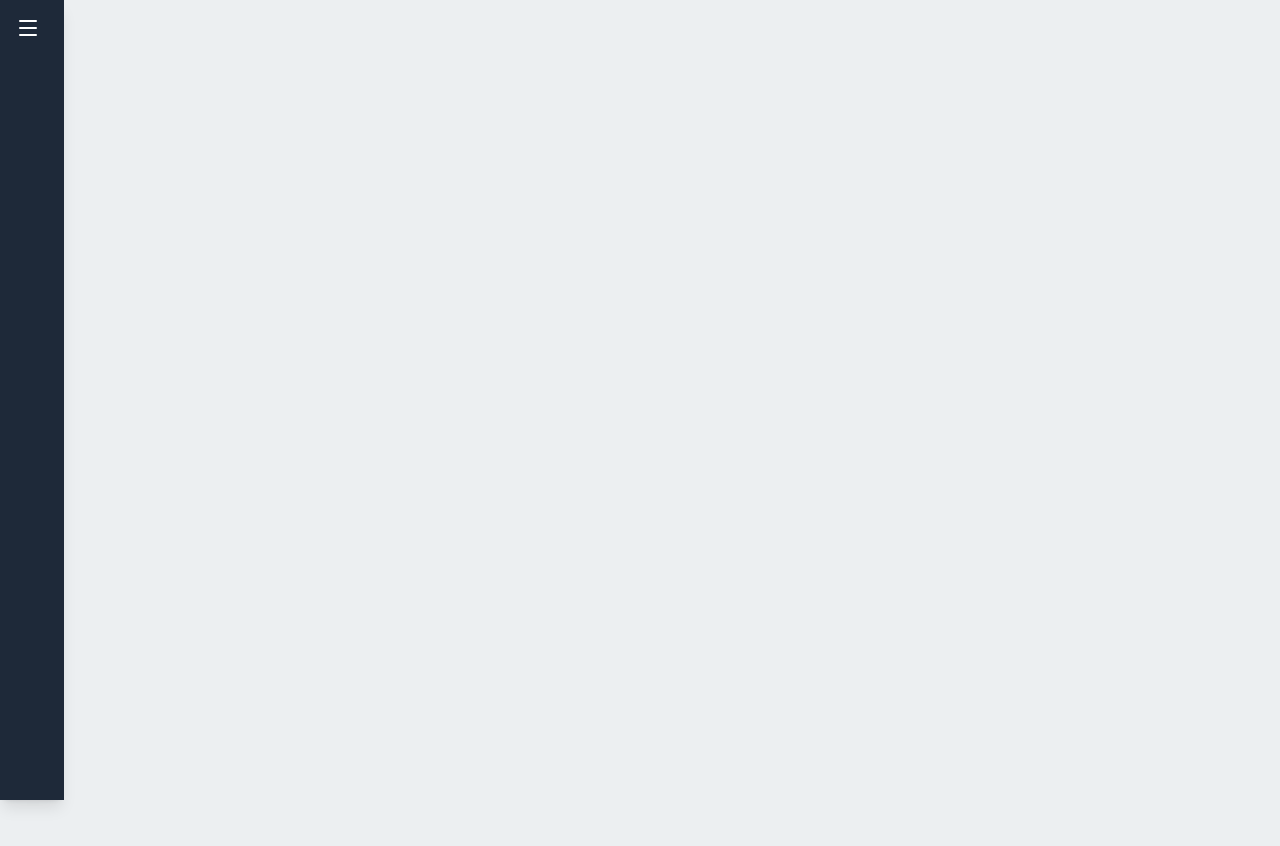
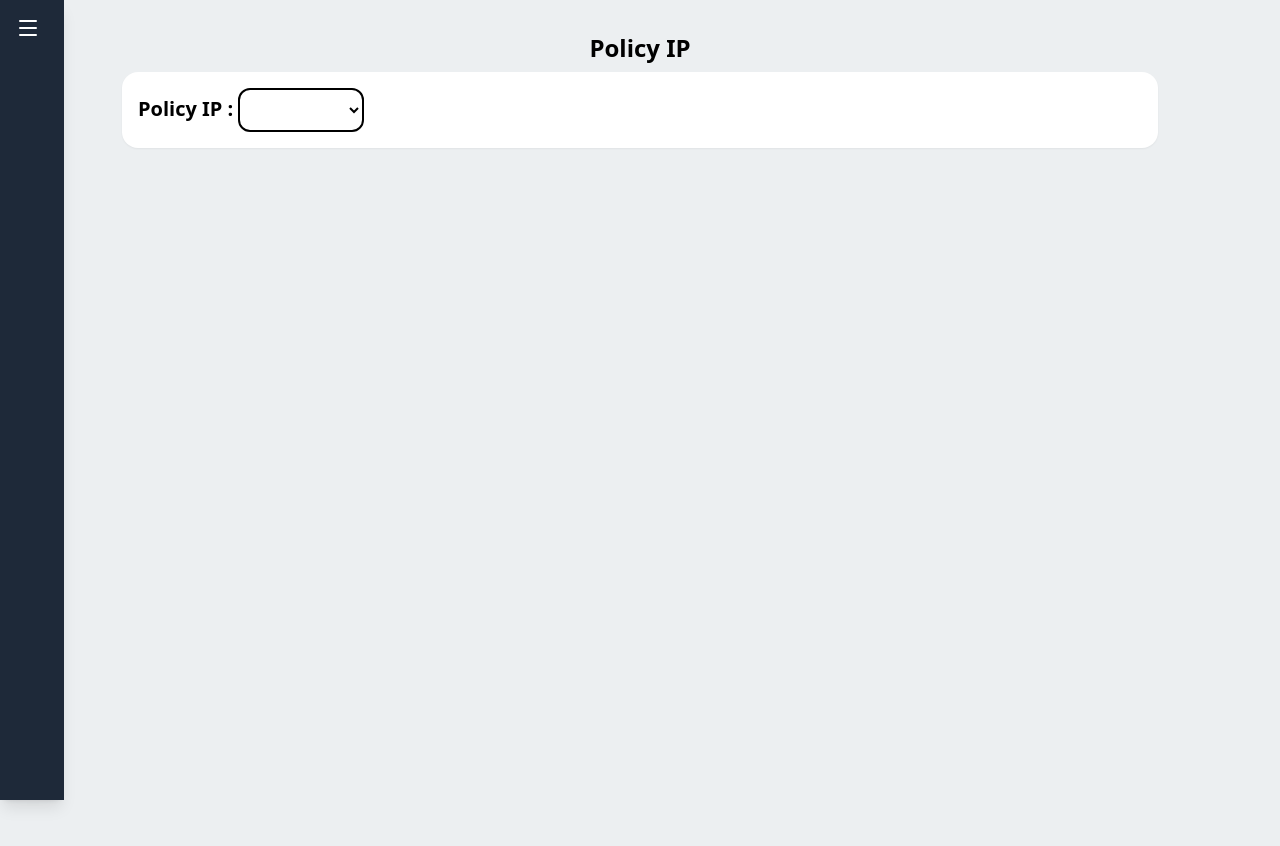
Before and after one commit to JASDA0000/Tools-Provision, a Vue app: page /Policy in a window 1280 px wide. Before the commit this address had no page. Shown: the top 846 px of the page. Built offline with nearby package versions, Linux system fonts and the light colour scheme.

Commit message:
Update : Policy

```diff
--- a/src/components/Sidebar.vue
+++ b/src/components/Sidebar.vue
@@ -1,6 +1,6 @@
 <script setup>
 import { ref, onMounted, onBeforeUnmount } from 'vue'
-import { Home, Mail, Table, Lock, Menu } from 'lucide-vue-next'
+import { Home, Mail, Table, Lock, Menu,BrickWallFire } from 'lucide-vue-next'
 
 const props = defineProps({
   show: Boolean,
@@ -58,6 +58,9 @@ onBeforeUnmount(() => {
           <router-link to="/MailsendSale" class="hover:bg-gray-700 p-2 rounded flex items-center gap-2">
             <Table class="w-5 h-5" /> ตารางเครื่อง
           </router-link>
+          <router-link to="/Policy" class="hover:bg-gray-700 p-2 rounded flex items-center gap-2">
+            <BrickWallFire class="w-5 h-5" /> Policy IP
+          </router-link>
           <router-link to="/PasswordGen" class="hover:bg-gray-700 p-2 rounded flex items-center gap-2">
             <Lock class="w-5 h-5" /> สุ่มรหัสผ่าน
           </router-link>
--- a/src/router/index.js
+++ b/src/router/index.js
@@ -4,13 +4,15 @@ import Home from '@/views/Home.vue'
 import MailsendVM from '../views/MailsendVM.vue'
 import MailsendSale from '../views/MailsendSale.vue'
 import PasswordGen from '../views/PasswordGen.vue'
+import Policy from '../views/Policy.vue'
 
 
 const routes = [
   { path: '/', name: 'Home', component: Home },
   { path: '/MailsendVM', name:'MailsendVM', component: MailsendVM},
   { path: '/MailsendSale', name:'MailsendSale', component: MailsendSale},
-  { path: '/PasswordGen', name:'PasswordGen',component: PasswordGen}
+  { path: '/PasswordGen', name:'PasswordGen',component: PasswordGen},
+  { path: '/Policy', name:'Policy',component: Policy},
 ]
 
 const router = createRouter({
--- /dev/null
+++ b/src/views/Policy.vue
@@ -0,0 +1,19 @@
+<script setup>
+import Card from '../components/Card.vue';
+
+</script>
+<template>
+    <div>
+        <p class="text-2xl font-bold">Policy IP</p>
+        <Card>
+        <div class="text-left">
+        <label class="text-xl font-bold">Policy IP : </label>
+        <select v-model="selectTypeDoc" class="text-black bg-white border-2 rounded-xl p-2">
+          <option value="">กรุณาเลือก</option>
+          <option value="share">IP Share</option>
+          <option value="dedicate">IP Dedicate</option>
+        </select>
+        </div>
+        </Card>
+    </div>
+</template>
```
